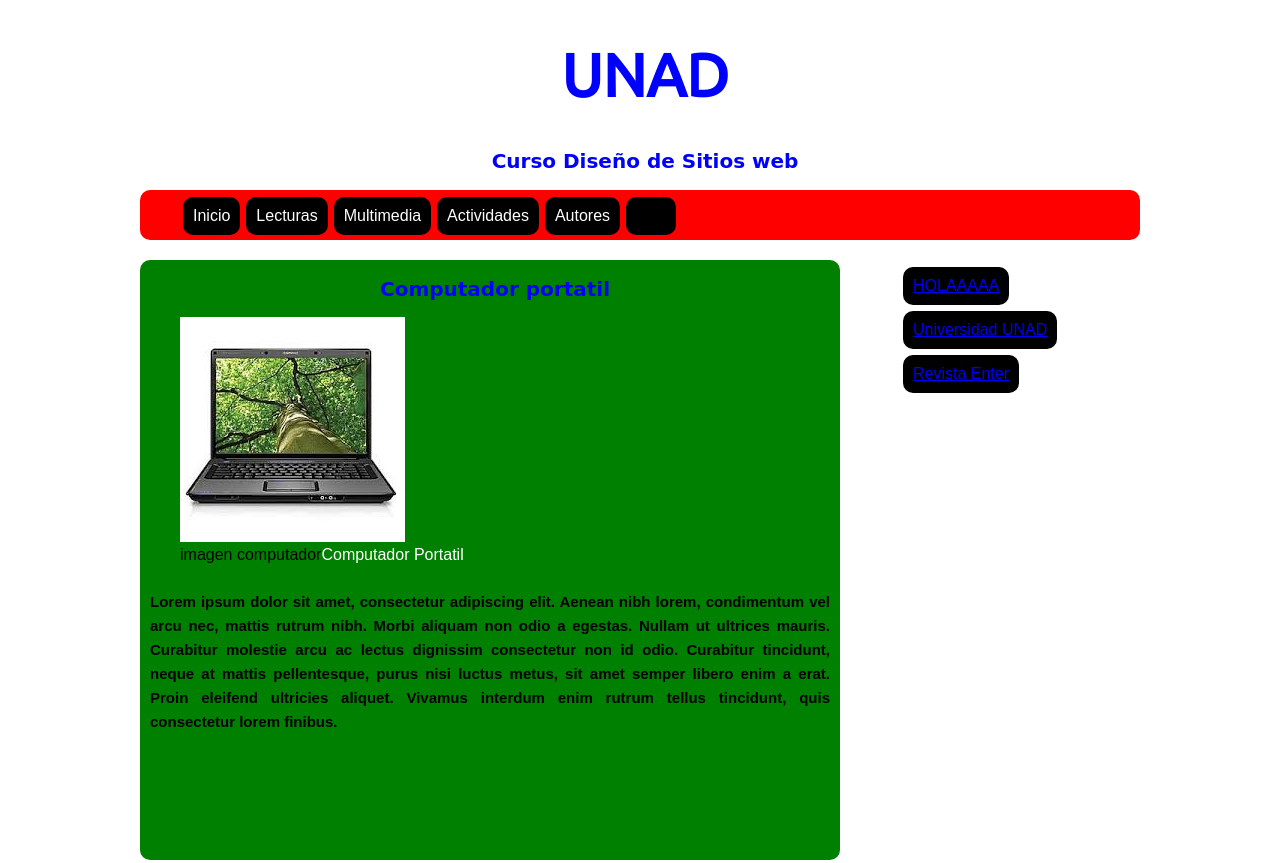
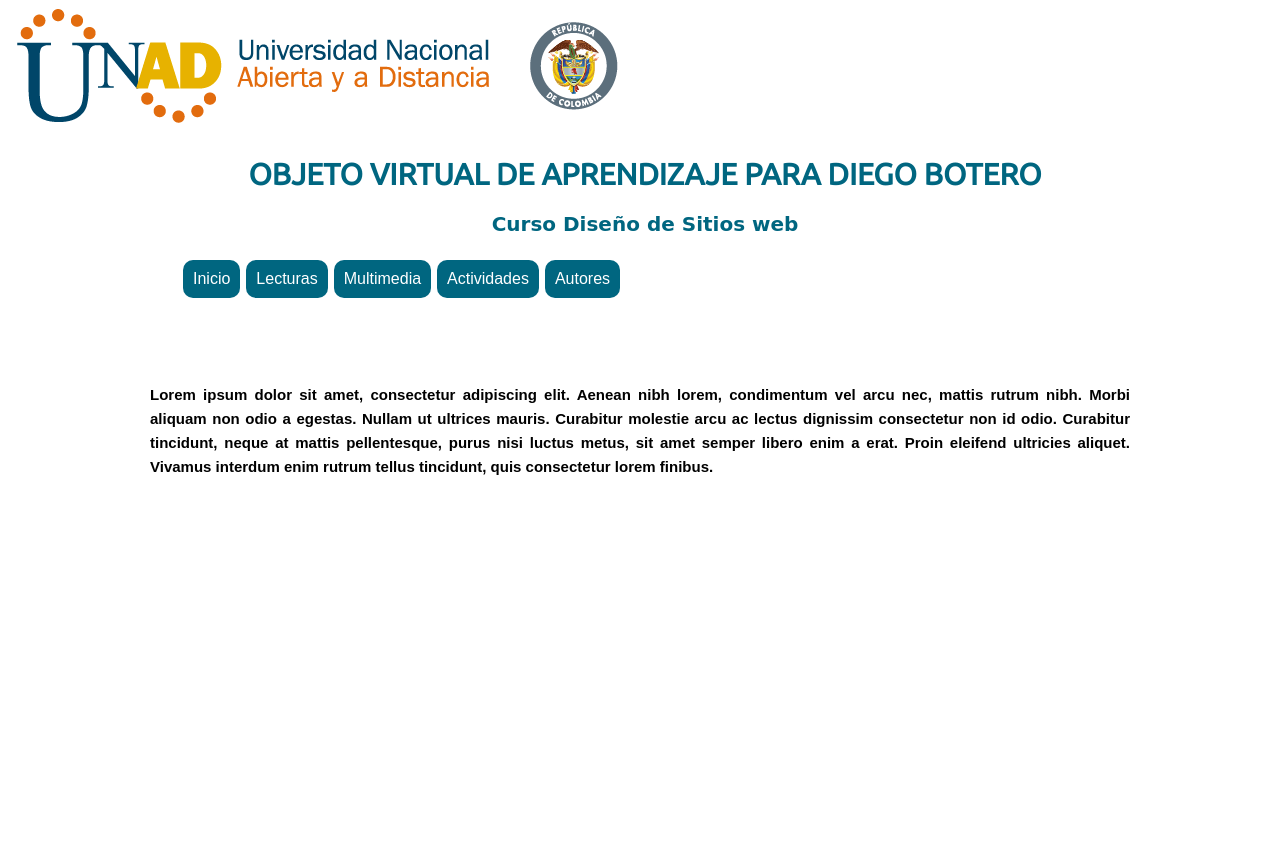
Before and after one commit to elbote83/elbote83.github.io, a plain HTML site: page index.html in a window 1280 px wide. Shown: the top 863 px of the page. Drawn offline with Linux system fonts and the light colour scheme; a web font is replaced by a local one.

Commit message:
cambio2
cam2

```diff
--- a/css/style.css
+++ b/css/style.css
@@ -22,15 +22,15 @@ background-size: cover;
 
 h1{
 font-family: 'Ubuntu', sans-serif;
-color: blue;
+color: #006680;
 margin-left: 10px;
-font-size: 60px;
+font-size: 30px;
 text-align: center;
 }
 
 h2{
 font-family: 'Yatra One', cursive;
-color: blue;
+color: #006680;
 margin-left: 10px;
 font-size: 20px;
 text-align: center;
@@ -53,7 +53,7 @@ header{
 nav{
 width: 1000px;
 height: 50px;
-background: red;
+background: none;
 border-radius: 10px;
 
 }
@@ -66,7 +66,7 @@ li{
 	float: left;
 	list-style-type: none;
 	padding: 10px;
-	background: black;
+	background: #006680;
 	margin: 3px;
 	border-radius: 10px;
 	box-shadow: 0 0 10px white outset;
@@ -74,8 +74,8 @@ li{
 }
 
 section{
-	width: 700px;
-	background: green;
+	width: 1000px;
+	background: img/logo2.jpg;
 	height: 600px;
 	float: left;
 	margin-top: 20px;
@@ -95,7 +95,7 @@ aside{
 footer{
 width: 1000px;
 height: 70px;
-background: yellow;
+background: #FF5900;
 float: left;
 margin-top: 20px;
 border-radius: 10px;
@@ -114,6 +114,7 @@ p{
 
 
 
+
 /*CLASES*/
 
 .ancho_menu_home{width: 900px;}
--- a/index.html
+++ b/index.html
@@ -7,7 +7,10 @@
 
 
 <head>
+	<div>
+		<img src="img/logo.png" alt="">
 
+	</div>
 	<meta charset="UTF-8">
 	<meta content="Diego Botero" name="author"/>
     <meta content="OBJETO VIRTUAL DE APRENDIZAJE PARA LA UNAD" name="description" />
@@ -24,7 +27,8 @@
 
 <Div id="contenidos">
 	<header>
-		<h1>UNAD</h1>
+		<h1>OBJETO	 VIRTUAL	 DE
+APRENDIZAJE	PARA DIEGO BOTERO</h1>
 		<h2>Curso Diseño de Sitios web</h2>
 	</header>
 
@@ -35,19 +39,17 @@
 		<li><a href="" class="menu">Multimedia</a></li>
 		<li><a href="" class="menu">Actividades</a></li>
 		<li><a href="" class="menu">Autores</a></li>
-		<li><a href="" class="menu"></a>Mas</li>
+
 	</ul>
 </nav>
 
 <section>
 	<article>
-		<h2>Computador portatil</h2>
+		<h2></h2>
 		<figure>
-			<img src="img/pc.jpg" alt="Computador Portatil">
+			<img src="" alt="">
 			<figcaption>
-				<span>
-				imagen computador<a href="http://www.hp.com" class="menu">Computador Portatil</a>
-				</span>
+
 			</figcaption>
 		</figure>
 
@@ -57,13 +59,6 @@
 	</article>
 </section>
 
-<aside>
-    <ul>
-		<li><a href="http://www.google.com">HOLAAAAA</a></li>
-		<li><a href="http://www.unad.edu.co">Universidad UNAD</a></li>
-		<li><a href="httP://www.enter.co">Revista Enter</a></li>
-	</ul>
-</aside>
 
 <Footer><h3>Copyright Todos los Derechos Reservados</h3></Footer>
 
```
Also changed, not shown: img/logo.jpg (deleted), img/logo.png (added), img/logo2.jpg (added), img/pc.jpg (deleted).
